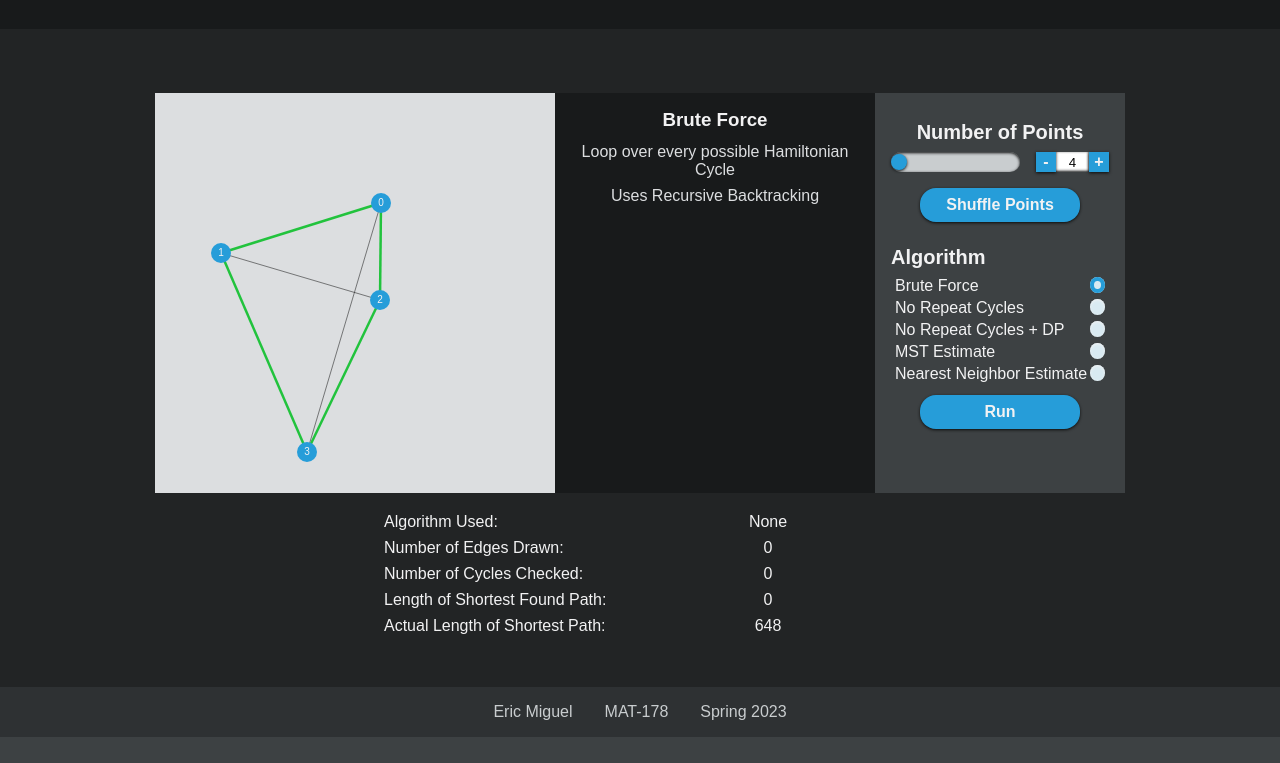
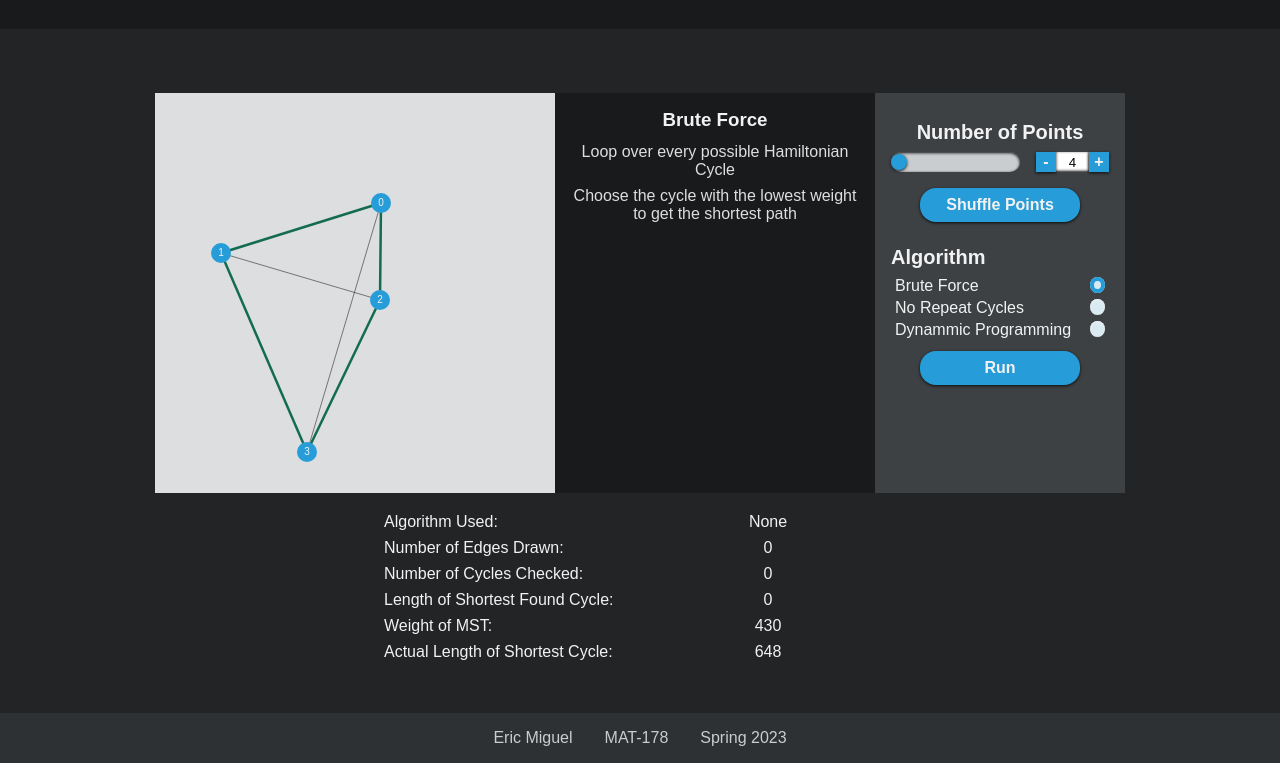
Before and after one commit to Ehckk/mat-178-project, a plain HTML site: page index.html in a window 1280 px wide. Shown: the part 72-835 px from the top of the page. Before the commit the page ends 809 px from the top, so only its background shows below. Drawn offline with Linux system fonts and the light colour scheme.

Commit message:
commented a bunch of shit 😂😂😂

```diff
--- a/index.css
+++ b/index.css
@@ -22,6 +22,7 @@
     --a-black: hsla(200, 5%, 5%, .5);
     --a-yellow: hsl(45, 70%, 45%);
     --a-green: hsl(130, 70%, 45%);
+    --a-indigo: hsla(160, 70%, 25%);
 }
 
 * {
--- a/index.html
+++ b/index.html
@@ -40,17 +40,17 @@
                         <input type="radio" id="unique" value="unique" name="algorithm">
                     </div>
                     <div class="radio_input">
-                        <label for="dp">No Repeat Cycles + DP</label>
+                        <label for="dp">Dynammic Programming</label>
                         <input type="radio" id="dp" value="dp" name="algorithm">
                     </div>
-                    <div class="radio_input">
-                        <label for="mst">MST Estimate</label>
-                        <input type="radio" id="mst" value="mst" name="algorithm">
-                    </div>
-                    <div class="radio_input">
+                    <!-- <div class="radio_input">
                         <label for="nearest">Nearest Neighbor Estimate</label>
                         <input type="radio" id="nearest" value="nearest" name="algorithm">
                     </div>
+                    <div class="radio_input">
+                        <label for="christofides">Christofides Algorithm</label>
+                        <input type="radio" id="christofides" value="christofides" name="algorithm">
+                    </div> -->
                     <div class="field btn_large">
                         <button class="run">Run</button>
                     </div>
@@ -71,11 +71,15 @@
                 <input type="text" value="0" name="cycles" readonly>
             </div>
             <div class="result">
-                <label for="shortest">Length of Shortest Found Path: </label>
+                <label for="shortest">Length of Shortest Found Cycle: </label>
                 <input type="text" value="0" name="shortest" readonly>
             </div>
             <div class="result">
-                <label for="actual">Actual Length of Shortest Path: </label>
+                <label for="mst">Weight of MST: </label>
+                <input type="text" value="0" name="mst" readonly>
+            </div>
+            <div class="result">
+                <label for="actual">Actual Length of Shortest Cycle: </label>
                 <input type="text" value="0" name="actual" readonly>
             </div>
         </div>
--- a/index.js
+++ b/index.js
@@ -1,5 +1,6 @@
 let graph = null
 let points = []
+let mst = null
 let numNodes = 4
 let minNodes = 4
 let maxNodes = 9
@@ -15,6 +16,7 @@ const selectedAlgorithm = document.querySelector('.result > input[name=algorithm
 const drawnEdges = document.querySelector('.result > input[name=edges]')
 const checkedCycles = document.querySelector('.result > input[name=cycles]')
 const shortestPathLength = document.querySelector('.result > input[name=shortest]')
+const mstWeight = document.querySelector('.result > input[name=mst]')
 const actualShortest = document.querySelector('.result > input[name=actual]')
 
 const toDisable = "input[type=range], input[type=number], button"
@@ -33,13 +35,13 @@ let pathOrder = []
 let stack = []
 
 function bruteForce(path=[0]) {
+    stack.push([...path])
     if (path.length === numNodes) {
         stack.push([...path, 0])
         return
     }
     for (let v2 = 0; v2 < numNodes; v2++) {
         if (path.some(v => v === v2)) continue
-        stack.push([...path])
         bruteForce([...path, v2])
         stack.push([...path])
     }
@@ -47,6 +49,7 @@ function bruteForce(path=[0]) {
 
 const bruteForceSet = new Set();
 function noRepeats(path=[0]) {
+    stack.push([...path])
     if (path.length === numNodes) {
         const pathCode = path.slice(1).join("")
         if (bruteForceSet.has(pathCode.split("").reverse().join(""))) return
@@ -57,13 +60,13 @@ function noRepeats(path=[0]) {
     }
     for (let v2 = 0; v2 < numNodes; v2++) {
         if (path.some(v => v === v2)) continue
-        stack.push([...path])
         noRepeats([...path, v2])
         stack.push([...path])
     }
 }
 
 function noRepeatsAndDP(v1, path=[0], current=0) {
+    stack.push([...path])
     if (path.length === numNodes) {
         const pathCode = path.slice(1).join("")
         if (bruteForceSet.has(pathCode.split("").reverse().join(""))) return
@@ -77,15 +80,53 @@ function noRepeatsAndDP(v1, path=[0], current=0) {
     for (let v2 = 0; v2 < numNodes; v2++) {
         if (path.some(v => v === v2)) continue
         if (current + graph[v1][v2] > bestDistFound) continue
-        stack.push([...path])
         noRepeatsAndDP(v2, [...path, v2], current + graph[v1][v2])
         stack.push([...path])
+    }
+}
+
+function nearestNeighbors(path=[0]) {
+    stack.push([...path])
+    while (path.length < graph.length) {
+        const v1 = path[path.length - 1]
+        const edges = []
+        for (let v2 = 0; v2 < graph.length; v2++) {
+            if (v1 === v2) continue
+            if (path.some(v => v === v2)) continue
+            edges.push([v1, v2])
+            stack.push([...path, v2])
+        }
+        edges.sort((a, b) => graph[a[0]][a[1]] - graph[b[0]][b[1]])
+        path.push(edges[0][1])
+        stack.push([...path])
+    }
+    path.push(0)
+}
+
+function prims() { // To get the MST
+    mst = []
+    const vertices = [0]
+    let edges = []
+
+    while (vertices.length < graph.length) {
+        edges = []
+        for (const i of vertices) {
+            for (let j = 0; j < graph.length; j++) {
+                if (i === j) continue
+                if (vertices.some(v => v === j) && vertices.some(v => v === i)) continue
+                edges.push([i, j])
+            }
+        }
+        edges.sort((a, b) => graph[a[0]][a[1]] - graph[b[0]][b[1]])
+        mst.push(edges[0])
+        vertices.push(edges[0][1])
     }
 }
 
 let currentPath = []
 let bestPathFound = []
 let actualBestPath = []
+let estimate = []
 
 let currentDist = 0
 let bestDistFound = 1e9
@@ -143,6 +184,8 @@ numNodesDecBtn.addEventListener('click', () => {
 function resetMetrics() {
     pathOrder = []
     stack = []
+}
+function resestBestPaths() {
     bestPathFound = []
     bestDistFound = 1e9
 }
@@ -157,22 +200,24 @@ runBtn.addEventListener('click', () => {
     shortestPathLength.value = bestDistFound
     switch (selected) {
         case 'naive':
+            resestBestPaths()
             bruteForce()
             break;
         case 'unique':
+            resestBestPaths()
             bruteForceSet.clear()
             noRepeats()
             break;
         case 'dp':
+            resestBestPaths()
             bruteForceSet.clear()
             noRepeatsAndDP(0)
             bestDistFound = 1e9
             break;
-        case 'nearest':
-            break;
-        case 'mst':
-            break;
-
+        // case 'nearest':
+        //     estimate = []
+        //     nearestNeighbors()
+        //     break;
     }
     while (stack.length > 0) {
         pathOrder.push(stack.pop())
--- a/scripts/draw.js
+++ b/scripts/draw.js
@@ -8,7 +8,8 @@ const colors = {
     'white': getComputedStyle(root).getPropertyValue('--s-900'),
     'green': getComputedStyle(root).getPropertyValue('--a-green'),
     'yellow': getComputedStyle(root).getPropertyValue('--a-yellow'),
-    'red': getComputedStyle(root).getPropertyValue('--a-red')
+    'red': getComputedStyle(root).getPropertyValue('--a-red'),
+    'indigo': getComputedStyle(root).getPropertyValue('--a-indigo')
 }
 const interval = 1
 const vSize = 10
@@ -72,7 +73,11 @@ function drawGraph() {
             drawEdge(ctx, v1, v2)
         }
     }
-    drawPath(ctx, actualBestPath, 2.5, colors['green'])
+    drawPath(ctx, actualBestPath, 2.5, colors['indigo'])
+    // ctx.lineWidth = 2.5
+    // for (const [v1, v2] of mst) {
+    //     drawEdge(ctx, v1, v2,  colors['indigo'])
+    // }
 
     if (bestPathFound.length > 0) {
         drawPath(ctx, bestPathFound, 2, colors['yellow'])
--- a/scripts/info.js
+++ b/scripts/info.js
@@ -1,7 +1,7 @@
 const info = {
     'naive': [
         'Loop over every possible Hamiltonian Cycle',
-        'Uses Recursive Backtracking'
+        'Choose the cycle with the lowest weight to get the shortest path'
     ],
     'unique': [
         'Works similar to the brute force approach, with one key difference',
@@ -14,14 +14,10 @@ const info = {
     ],
     'nearest': [
         'Do not loop over cycles',
-        'Instead'
+        'Instead, estimate the shortest path by starting at a vertex and adding the shortest edge that connects to an unvisted vertex to the cycle',
+        'When all vertices have been visited, return to the starting vertex and you will have an estimate for the shortest path',
+        'Use the minimum spanning tree of the graph as a lower bound for the shortest tour'
     ],
-    'mst': [
-        'Do not loop over cycles',
-        'Instead, using Prim\'s Algorithm, find the minimum weight spanning tree of the graph, starting from node 0',
-        'Double the weight of the found MST',
-        'The weight of the shortest possible Hamiltonian Cycle will be no more than double this number'
-    ]
 }
 
 function setInfoBox(key) {
--- a/scripts/init.js
+++ b/scripts/init.js
@@ -1,3 +1,5 @@
+
+
 function randomValue(minValue, maxValue) {
     return minValue + Math.ceil(Math.random() * (maxValue - minValue))
 }
@@ -28,6 +30,7 @@ function initPoints(numNodes) {
     shuffle(points)
     return points
 }
+
 
 function initAdjMatrix(numNodes) {
     const adjMatrix = []
@@ -79,6 +82,13 @@ function init() {
     getBestDistAndPath(0, [0], 0)
     actualShortest.value = actualBestDist
 
+    prims()
+    let mstTotal = 0
+    for (const [i, j] of mst) {
+        mstTotal += graph[i][j]
+    }
+    mstWeight.value = mstTotal
+
     currentPath = []
     currentDist = 0
     drawGraph()
```
Also changed, not shown: README.txt (added).
